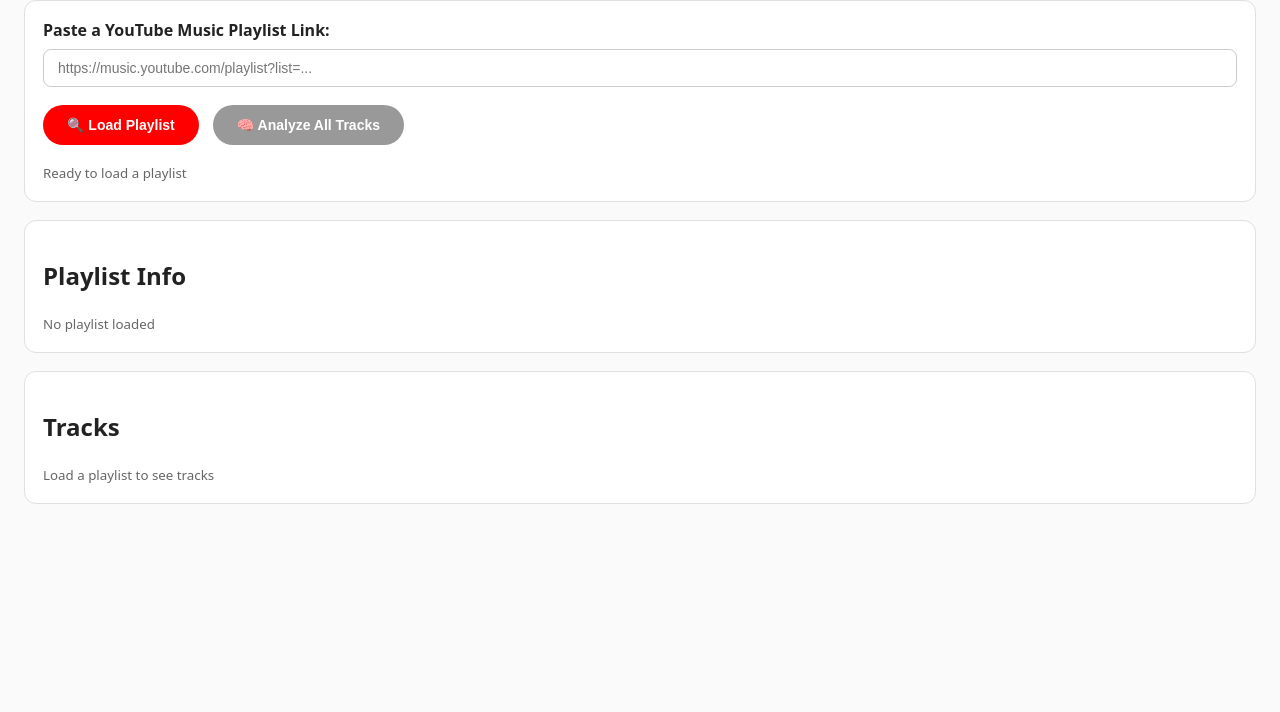
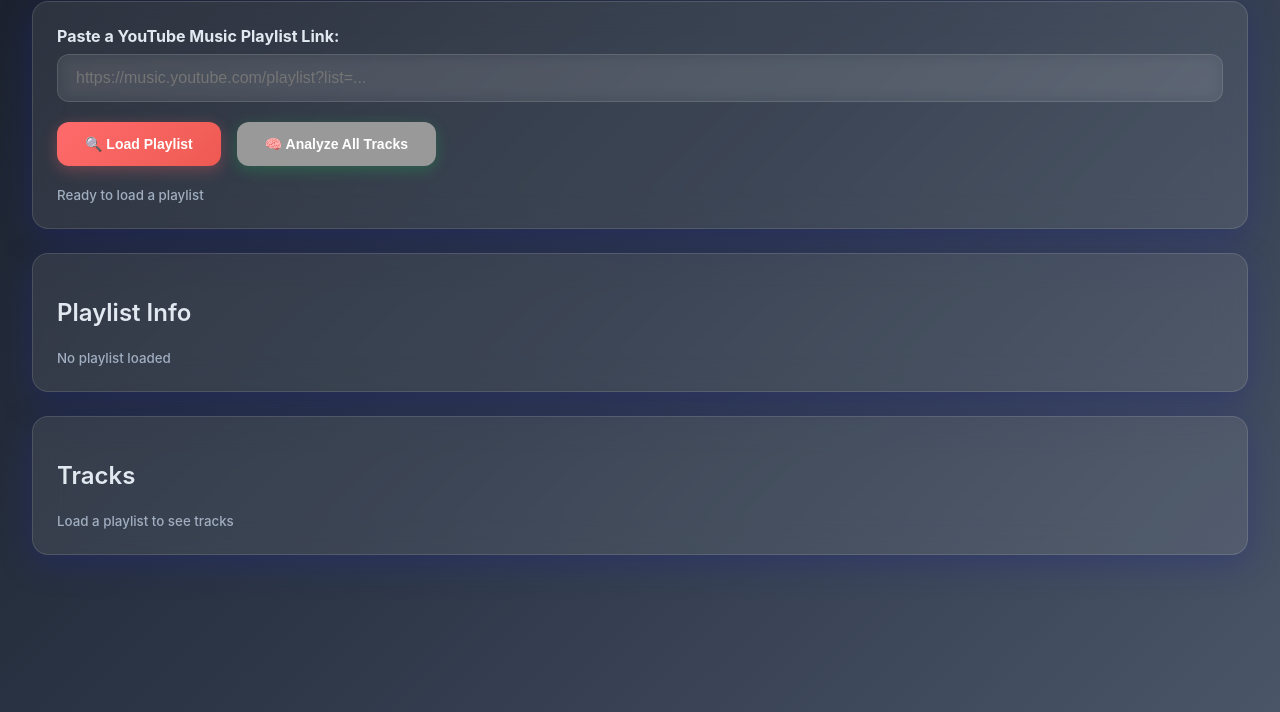
Before and after one commit to terryTM/MusicGen, a website: page index.html in a window 1280 px wide. Shown: the part 88-800 px from the top of the page. Drawn offline with Linux system fonts and the light colour scheme.

Commit message:
Update main page visuals

```diff
--- a/index.html
+++ b/index.html
@@ -5,20 +5,127 @@
     <title>MusicGen – Playlist Analyzer</title>
     <meta name="viewport" content="width=device-width, initial-scale=1" />
     <style>
-      :root { --accent: #1db954; --bg: #fafafa; --card: #fff; --border: #e0e0e0; }
+      :root {
+        --accent: #1db954;
+        --accent-hover: #17a347;
+        --bg: linear-gradient(135deg, #1a202c 0%, #2d3748 50%, #4a5568 100%);
+        --card: rgba(255, 255, 255, 0.08);
+        --card-border: rgba(255, 255, 255, 0.12);
+        --text: #e2e8f0;
+        --text-light: #a0aec0;
+        --shadow: 0 8px 32px 0 rgba(31, 38, 135, 0.37);
+        --shadow-hover: 0 15px 35px 0 rgba(31, 38, 135, 0.4);
+      }
       * { box-sizing: border-box; }
-      body { font-family: system-ui, -apple-system, Segoe UI, Roboto, Arial, sans-serif; margin: 0; padding: 24px; background: var(--bg); color: #222; }
-      h1 { margin-top: 0; }
-      button { padding: 10px 14px; margin: 6px 6px 6px 0; cursor: pointer; border: none; border-radius: 500px; font-size: 14px; font-weight: 600; transition: all 0.2s; }
-      code { background: #f0f0f0; padding: 2px 6px; border-radius: 6px; font-size: 0.85em; }
-      .card { background: var(--card); border: 1px solid var(--border); border-radius: 12px; padding: 18px; margin-bottom: 18px; }
-      input { padding: 10px 14px; width: 100%; border: 1px solid #ccc; border-radius: 8px; font-size: 14px; }
-      small { color: #666; }
+      body {
+        font-family: -apple-system, BlinkMacSystemFont, 'Segoe UI', Roboto, 'Helvetica Neue', Arial, sans-serif;
+        margin: 0;
+        padding: 32px;
+        background: var(--bg);
+        background-attachment: fixed;
+        color: var(--text);
+        min-height: 100vh;
+      }
+      h1 {
+        margin-top: 0;
+        font-size: 2.5rem;
+        font-weight: 700;
+        background: linear-gradient(135deg, #e2e8f0, #cbd5e0);
+        -webkit-background-clip: text;
+        -webkit-text-fill-color: transparent;
+        background-clip: text;
+        margin-bottom: 8px;
+      }
+      button {
+        padding: 12px 20px;
+        margin: 8px 8px 8px 0;
+        cursor: pointer;
+        border: none;
+        border-radius: 12px;
+        font-size: 14px;
+        font-weight: 600;
+        transition: all 0.3s cubic-bezier(0.4, 0, 0.2, 1);
+        backdrop-filter: blur(8px);
+        position: relative;
+        overflow: hidden;
+      }
+      button:hover {
+        transform: translateY(-1px);
+      }
+      button:active {
+        transform: translateY(0);
+      }
+      code {
+        background: rgba(255, 255, 255, 0.1);
+        padding: 4px 8px;
+        border-radius: 8px;
+        font-size: 0.85em;
+        backdrop-filter: blur(4px);
+        color: var(--text);
+      }
+      .card {
+        background: var(--card);
+        backdrop-filter: blur(16px);
+        -webkit-backdrop-filter: blur(16px);
+        border: 1px solid var(--card-border);
+        border-radius: 16px;
+        padding: 24px;
+        margin-bottom: 24px;
+        box-shadow: var(--shadow);
+        transition: all 0.3s cubic-bezier(0.4, 0, 0.2, 1);
+      }
+      .card:hover {
+        transform: translateY(-2px);
+        box-shadow: var(--shadow-hover);
+      }
+      input {
+        padding: 14px 18px;
+        width: 100%;
+        border: 1px solid var(--card-border);
+        border-radius: 12px;
+        font-size: 16px;
+        background: rgba(255, 255, 255, 0.05);
+        backdrop-filter: blur(8px);
+        transition: all 0.2s ease;
+        color: var(--text);
+      }
+      input:focus {
+        outline: none;
+        border-color: var(--accent);
+        box-shadow: 0 0 0 3px rgba(29, 185, 84, 0.1);
+        background: rgba(255, 255, 255, 0.08);
+      }
+      h2 {
+        color: var(--text);
+        font-weight: 600;
+        margin-bottom: 20px;
+        font-size: 1.5rem;
+      }
+      small {
+        color: var(--text-light);
+        font-weight: 500;
+      }
 
-      .btn-primary { background: #FF0000; color: white; padding: 12px 24px; }
-      .btn-primary:hover { background: #cc0000; }
-      .btn-analyze { background: var(--accent); color: white; padding: 12px 24px; }
-      .btn-analyze:hover { background: #17a347; }
+      .btn-primary {
+        background: linear-gradient(135deg, #ff6b6b, #ee5a52);
+        color: white;
+        padding: 14px 28px;
+        box-shadow: 0 4px 15px 0 rgba(255, 107, 107, 0.3);
+      }
+      .btn-primary:hover {
+        background: linear-gradient(135deg, #ff5252, #e53935);
+        box-shadow: 0 6px 20px 0 rgba(255, 107, 107, 0.4);
+      }
+      .btn-analyze {
+        background: linear-gradient(135deg, var(--accent), var(--accent-hover));
+        color: white;
+        padding: 14px 28px;
+        box-shadow: 0 4px 15px 0 rgba(29, 185, 84, 0.3);
+      }
+      .btn-analyze:hover {
+        background: linear-gradient(135deg, var(--accent-hover), #159f3c);
+        box-shadow: 0 6px 20px 0 rgba(29, 185, 84, 0.4);
+      }
       .btn-analyze:disabled { background: #999; cursor: not-allowed; }
 
       .play-btn { padding: 5px 12px; border: 1px solid #ccc; border-radius: 500px; background: #f5f5f5; font-size: 13px; }
@@ -58,7 +165,11 @@
 
       .track-row { padding: 14px; border-bottom: 1px solid #f0f0f0; display: flex; gap: 14px; align-items: flex-start; transition: background 0.2s; }
       .track-row:last-child { border-bottom: none; }
-      .track-row.active-track { background: #f0faf4; }
+      .track-row.active-track {
+        background: rgba(29, 185, 84, 0.08);
+        border: 1px solid rgba(29, 185, 84, 0.2);
+        box-shadow: 0 0 0 1px rgba(29, 185, 84, 0.1);
+      }
       .track-info { flex: 1; min-width: 0; }
       .track-controls { min-width: 280px; text-align: right; flex-shrink: 0; display: flex; gap: 4px; align-items: center; justify-content: flex-end; }
       .track-num { color: #999; min-width: 28px; text-align: right; font-size: 14px; padding-top: 2px; }
```
